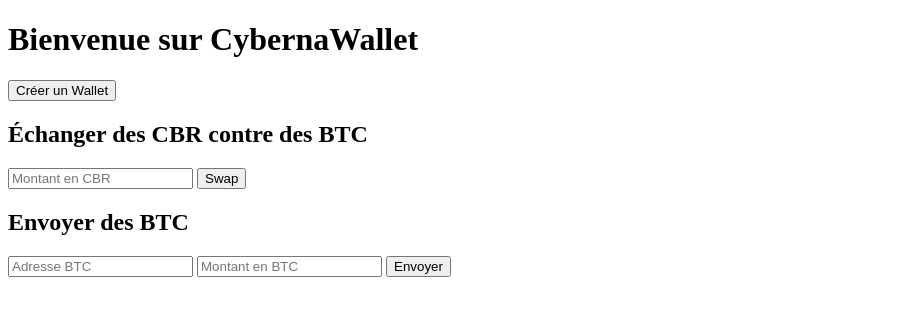
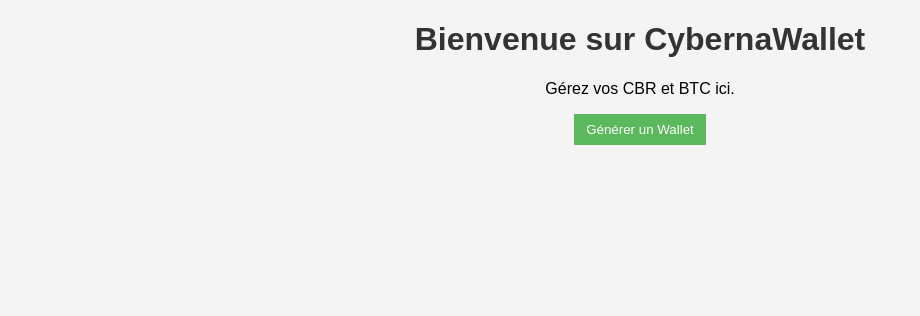
Before and after one commit to CybernaBlack/CybernaWallet, a Flask app: page / in a window 1280 px wide. Shown: the top 316 px of the page, without its empty margins (0-920 px from the left). Run offline with Flask 3, Linux system fonts and the light colour scheme.

Commit message:
Update index.html

```diff
--- a/templates/index.html
+++ b/templates/index.html
@@ -1,55 +1,23 @@
 <!DOCTYPE html>
-<html>
+<html lang="en">
 <head>
+    <meta charset="UTF-8">
+    <meta name="viewport" content="width=device-width, initial-scale=1.0">
     <title>CybernaWallet</title>
+    <link rel="stylesheet" href="/static/styles.css">
 </head>
 <body>
     <h1>Bienvenue sur CybernaWallet</h1>
-
-    <button onclick="generateWallet()">Créer un Wallet</button>
-    <div id="wallet_info"></div>
-
-    <h2>Échanger des CBR contre des BTC</h2>
-    <input id="cbr_amount" placeholder="Montant en CBR">
-    <button onclick="swapCBR()">Swap</button>
-
-    <h2>Envoyer des BTC</h2>
-    <input id="to_address" placeholder="Adresse BTC">
-    <input id="amount" placeholder="Montant en BTC">
-    <button onclick="sendBTC()">Envoyer</button>
+    <p>Gérez vos CBR et BTC ici.</p>
+    <button onclick="generateWallet()">Générer un Wallet</button>
 
     <script>
-        async function generateWallet() {
-            const response = await fetch('/generate_wallet', { method: 'POST' });
-            const data = await response.json();
-            document.getElementById('wallet_info').innerHTML = `
-                Adresse publique : ${data.public_address}<br>
-                Solde CBR : ${data.cbr_balance} CBR<br>
-                Solde BTC : ${data.btc_balance} BTC
-            `;
-        }
-
-        async function swapCBR() {
-            const cbr_amount = document.getElementById('cbr_amount').value;
-            const response = await fetch('/swap_cbr_to_btc', {
-                method: 'POST',
-                headers: { 'Content-Type': 'application/json' },
-                body: JSON.stringify({ cbr_amount })
+        function generateWallet() {
+            fetch('/generate_wallet', { method: 'POST' })
+            .then(response => response.json())
+            .then(data => {
+                alert("Wallet créé ! Adresse publique : " + data.public_address);
             });
-            const data = await response.json();
-            alert(`Vous avez reçu ${data.btc_amount} BTC`);
-        }
-
-        async function sendBTC() {
-            const to_address = document.getElementById('to_address').value;
-            const amount = document.getElementById('amount').value;
-            const response = await fetch('/send_btc', {
-                method: 'POST',
-                headers: { 'Content-Type': 'application/json' },
-                body: JSON.stringify({ to_address, amount })
-            });
-            const data = await response.json();
-            alert('Transaction envoyée : ' + JSON.stringify(data));
         }
     </script>
 </body>
```
